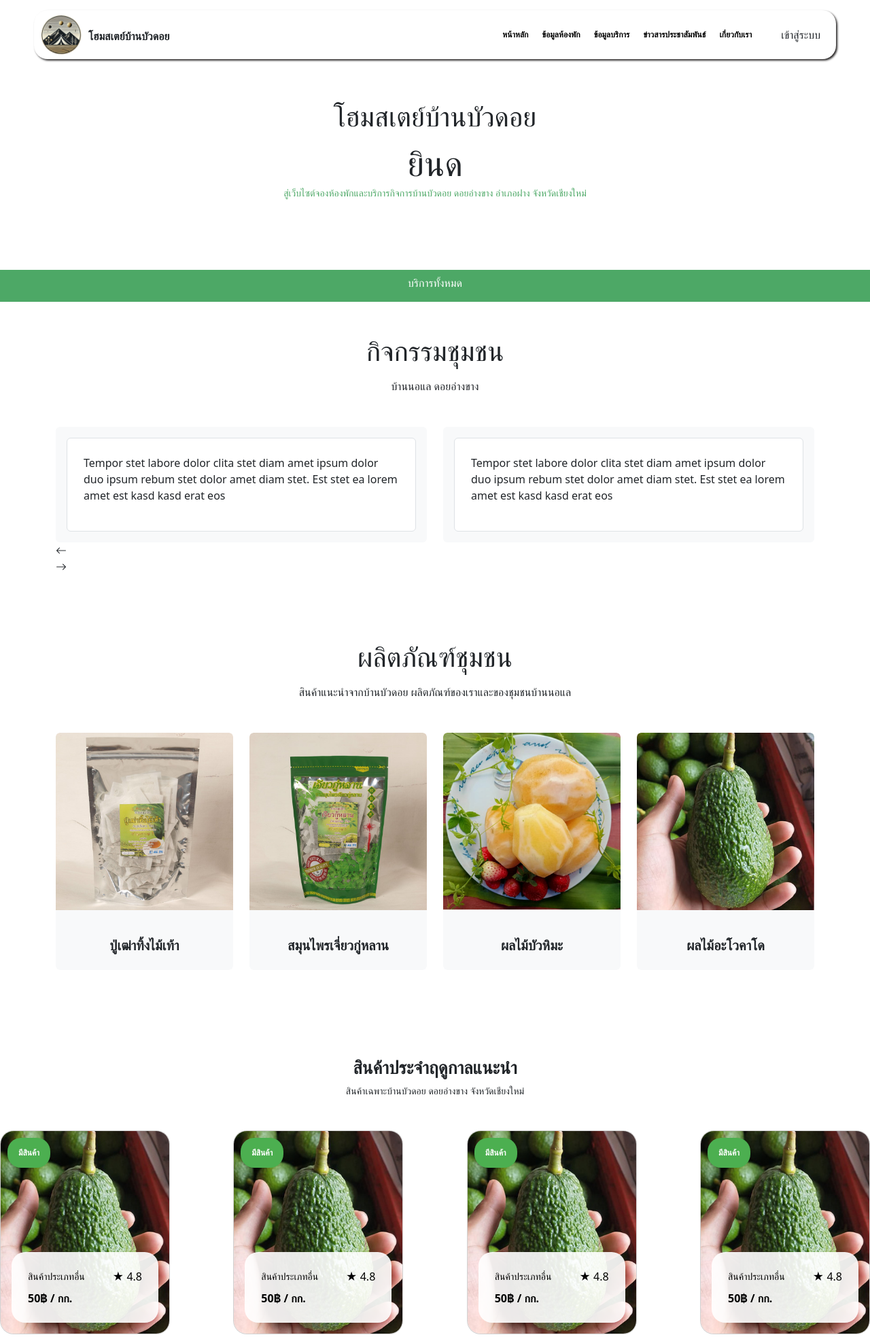
After one commit to Khanchit202/git-baanbuadoi-project, a PHP site: page /premaket.php in a window 1280 px wide. The commit adds this page. Shown: the top 1967 px of the page at 68% size. Run offline with PHP 8.4, Linux system fonts and the light colour scheme; some libraries are stand-ins or nearby versions.

Commit message:
เพิ่มไฟท์ส่วน front End ทุกเมนู

```diff
--- a/index.php
+++ b/index.php
@@ -278,7 +278,8 @@
         </div>
         <!-- Team End -->
 
-    </div>
+
+
         <!-- Testimonial Start -->
         <div class="container-xxl py-5">
             <div class="container">
@@ -308,6 +309,7 @@
                 </div>
             </div>
         </div>
+    </div>
         <!-- Testimonial End -->
 
         <nav>
--- /dev/null
+++ b/premaket.php
@@ -0,0 +1,232 @@
+<!DOCTYPE html>
+<html lang="en">
+<head>
+    <meta charset="UTF-8">
+    <meta name="viewport" content="width=device-width, initial-scale=1.0">
+    <title>Document</title>
+    <link href="https://cdn.jsdelivr.net/npm/bootstrap@5.0.2/dist/css/bootstrap.min.css" rel="stylesheet" integrity="sha384-EVSTQN3/azprG1Anm3QDgpJLIm9Nao0Yz1ztcQTwFspd3yD65VohhpuuCOmLASjC" crossorigin="anonymous">
+    <link rel="stylesheet" href="tabbar_view/nav_bar.css">
+    <link rel="stylesheet" href="style1.css">
+    <link rel="stylesheet" href="button.css">
+    <link rel="stylesheet" href="card.css">
+
+    <!-- Favicon -->
+    <link href="img/favicon.ico" rel="icon">
+    <link rel="icon" type="image/x-icon" href="img/bua/logo.png" style="border-radius: 5px;">
+
+    <!-- Icon Font Stylesheet -->
+    <link href="https://cdnjs.cloudflare.com/ajax/libs/font-awesome/5.10.0/css/all.min.css" rel="stylesheet">
+    <link href="https://cdn.jsdelivr.net/npm/bootstrap-icons@1.4.1/font/bootstrap-icons.css" rel="stylesheet">
+
+    <!-- Libraries Stylesheet -->
+    <link href="lib/animate/animate.min.css" rel="stylesheet">
+    <link href="lib/owlcarousel/assets/owl.carousel.min.css" rel="stylesheet">
+
+    <!-- Customized Bootstrap Stylesheet -->
+    <link href="css/bootstrap.min.css" rel="stylesheet">
+
+    <script type="text/javascript" src="indexs.js"></script>
+    <link href="https://cdnjs.cloudflare.com/ajax/libs/bootstrap-datepicker/1.9.0/css/bootstrap-datepicker.min.css" rel="stylesheet">
+</head>
+<body>
+    <div class="container-xxl bg-white p-0">
+        <nav>
+            <?php include("tabbar_view/tab_bar.php"); ?>
+        </nav>
+
+        <div class="pre_image" style="height: 400px">
+                <?php include("headbar.php"); ?>
+        </div>
+
+
+        <div class="ddd" style="text-align: center;padding:10px;background-color: #4DA866;color: white;">
+            <h1 style="font-size: 16px;">บริการทั้งหมด</h1>
+        </div>
+
+        <div class="container-xxl py-5">
+            <div class="container">
+                <div class="text-center mx-auto mb-5 wow fadeInUp" data-wow-delay="0.1s" style="max-width: 600px;">
+                    <h1 class="mb-3">กิจกรรมชุมชน</h1>
+                    <p >บ้านนอแล ดอยอ่างขาง</p>
+                </div>
+                <div class="owl-carousel testimonial-carousel wow fadeInUp" data-wow-delay="0.1s">
+                    <div class="testimonial-item bg-light rounded p-3">
+                        <div class="bg-white border rounded p-4">
+                            <p>Tempor stet labore dolor clita stet diam amet ipsum dolor duo ipsum rebum stet dolor amet diam stet. Est stet ea lorem amet est kasd kasd erat eos</p>
+
+                        </div>
+                    </div>
+                    <div class="testimonial-item bg-light rounded p-3">
+                        <div class="bg-white border rounded p-4">
+                            <p>Tempor stet labore dolor clita stet diam amet ipsum dolor duo ipsum rebum stet dolor amet diam stet. Est stet ea lorem amet est kasd kasd erat eos</p>
+
+                        </div>
+                    </div>
+                    <div class="testimonial-item bg-light rounded p-3">
+                        <div class="bg-white border rounded p-4">
+                            <p>Tempor stet labore dolor clita stet diam amet ipsum dolor duo ipsum rebum stet dolor amet diam stet. Est stet ea lorem amet est kasd kasd erat eos</p>
+
+                        </div>
+                    </div>
+                </div>
+            </div>
+        </div>
+
+        <!-- Team Start -->
+        <div class="container-xxl py-5">
+            <div class="container">
+                <div class="text-center mx-auto mb-5 wow fadeInUp" data-wow-delay="0.1s" style="max-width: 600px;">
+                    <h1 class="mb-3">ผลิตภัณฑ์ชุมชน</h1>
+                    <p >สินค้าแนะนำจากบ้านบัวดอย ผลิตภัณฑ์ของเราและของชุมชนบ้านนอแล </p>
+                </div>
+                <div class="row g-4">
+                    <div class="col-lg-3 col-md-6 wow fadeInUp" data-wow-delay="0.1s">
+                        <div class="property-item rounded overflow-hidden">
+                        <div class="team-item rounded overflow-hidden bg-light">
+                            <div class="position-relative">
+                                <a href=""><img class="img-fluid" src="img/bua/po1.jpg" alt="" ></a>
+                                <div class="position-absolute start-50 top-100 translate-middle d-flex align-items-center">
+                                    <!-- <a class="btn btn-square mx-1" href=""><i class="fab fa-facebook-f"></i></a>
+                                    <a class="btn btn-square mx-1" href=""><i class="fab fa-twitter"></i></a>
+                                    <a class="btn btn-square mx-1" href=""><i class="fab fa-instagram"></i></a> -->
+                                </div>
+                            </div>
+                            <div class="text-center p-4 mt-3">
+                                <h5 class="fw-bold mb-0">ปู่เฒ่าทิ้งไม้เท้า</h5>
+                                <small></small>
+                            </div>
+                        </div>
+                        </div>
+                    </div>
+                    <div class="col-lg-3 col-md-6 wow fadeInUp" data-wow-delay="0.3s" >
+                        <div class="property-item rounded overflow-hidden">
+                        <div class="team-item rounded overflow-hidden bg-light">
+                            <div class="position-relative">
+                                <a href=""><img class="img-fluid" src="img/bua/po2.jpg" alt=""></a>
+                                <div class="position-absolute start-50 top-100 translate-middle d-flex align-items-center">
+                                </div>
+                            </div>
+                            <div class="text-center p-4 mt-3">
+                                <h5 class="fw-bold mb-0">สมุนไพรเจี่ยวกู่หลาน</h5>
+                                <small></small>
+                            </div>
+                        </div>
+                        </div>
+                    </div>
+                    <div class="col-lg-3 col-md-6 wow fadeInUp" data-wow-delay="0.5s">
+                        <div class="property-item rounded overflow-hidden">
+                        <div class="team-item rounded overflow-hidden bg-light">
+                            <div class="position-relative">
+                                <a href=""><img class="img-fluid" src="img/bua/po3.jpg" alt=""></a>
+                                <div class="position-absolute start-50 top-100 translate-middle d-flex align-items-center">
+                                </div>
+                            </div>
+                            <div class="text-center p-4 mt-3">
+                                <h5 class="fw-bold mb-0">ผลไม้บัวหิมะ</h5>
+                                <small></small>
+                            </div>
+                        </div>
+
+                    </div>
+                    </div>
+                    <div class="col-lg-3 col-md-6 wow fadeInUp" data-wow-delay="0.7s">
+                        <div class="property-item rounded overflow-hidden">
+                        <div class="team-item rounded overflow-hidden bg-light">
+                            <div class="position-relative">
+                                <a href=""><img class="img-fluid" src="img/bua/po4.jpg" alt=""></a>
+                                <div class="position-absolute start-50 top-100 translate-middle d-flex align-items-center">
+                                </div>
+                            </div>
+                            <div class="text-center p-4 mt-3">
+                                <h5 class="fw-bold mb-0">ผลไม้อะโวคาโด</h5>
+                                <small></small>
+                            </div>
+                        </div>
+                    </div>
+                    </div>
+
+                </div>
+            </div>
+        </div>
+        <!-- Team End -->
+
+        <div class="text-start mx-auto mb-5 wow slideInLeft" data-wow-delay="0.1s">
+            <div id="title">
+                <h1>สินค้าประจำฤดูกาลแนะนำ</h1>
+                <p>สินค้าเฉพาะบ้านบัวดอย ดอยอ่างขาง จังหวัดเชียงใหม่</p>
+            </div>
+        </div>
+
+        <div class="produc_pre" style="display: flex; flex-wrap: wrap; justify-content: space-between; gap: 20px;">
+            <!-- การ์ดสำหรับสินค้าประเภทอื่น -->
+            <?php
+            for ($i = 1; $i <= 4; $i++) {
+                echo "<div class='wow fadeInUp' data-wow-delay='0.5s'>"
+                ?>
+                    <div class="card position-relative text-white card-hover mb-5" style="width: 250px; height: 300px; overflow: hidden; position: relative; border-radius: 20px; margin-bottom: 20px;">
+                        <img src="img/bua/po4.jpg" class="card-img" alt="Product Image" style="height: 100%; object-fit: cover;">
+                        <span class="badge position-absolute custom-badge p-3" style="top: 10px; left: 10px; background-color: #4caf50; color: white; border-radius: 20px; padding: 10px;">มีสินค้า</span>
+                        <div class="card-img-overlay d-flex flex-column justify-content-end" style="color: #000;">
+                            <div class="overlay-content p-4" style="background: rgba(255, 255, 255, 0.9); border-radius: 20px; transition: transform 0.3s;">
+                                <div class="d-flex justify-content-between align-items-center mb-2">
+                                    <h5 class="card-title m-0" style="font-size: 14px;">สินค้าประเภทอื่น</h5>
+                                    <p class="m-0">★ 4.8</p>
+                                </div>
+                                <div class="d-flex justify-content-between align-items-center" style="font-size: 12px;">
+                                    <p class="card-text text-right font-weight-bold" style="font-size: 16px; font-weight: bold;">50฿ / กก.</p>
+                                </div>
+                            </div>
+                        </div>
+                        <a href="product_page.php" class="book-button" style="display: none; position: absolute; top: 230px; left: 10%; width: 80%; height: 50px; background-color: #4caf50; color: white; border: none; border-radius: 5px; font-size: 10px; font-weight: bold; text-align: center; line-height: 50px; text-decoration: none;">ดูรายละเอียด</a>
+                    </div>
+                </div>
+            <?php } ?>
+        </div>
+
+        <script>
+            // JavaScript to show/hide the button on hover and move overlay-content
+            const cards = document.querySelectorAll('.card-hover');
+
+            cards.forEach(card => {
+                card.addEventListener('mouseenter', () => {
+                    const overlayContent = card.querySelector('.overlay-content');
+                    overlayContent.style.transform = 'translateY(-40px)'; // เลื่อนขึ้น
+                    const bookButton = card.querySelector('.book-button');
+                    setTimeout(() => {
+                        bookButton.style.display = 'block';
+                    }, 50); // หน่วงเวลา 0.3 วินาที
+                });
+
+                card.addEventListener('mouseleave', () => {
+                    const overlayContent = card.querySelector('.overlay-content');
+                    overlayContent.style.transform = 'translateY(0)'; // คืนสภาพเดิม
+                    const bookButton = card.querySelector('.book-button');
+                    bookButton.style.display = 'none'; // ซ่อนปุ่ม
+                });
+            });
+        </script>
+
+
+
+    </div>
+    <nav>
+        <?php include("footer.php"); ?>
+    </nav>
+    <!-- Include Bootstrap JS and dependencies -->
+    <script src="https://code.jquery.com/jquery-3.5.1.slim.min.js"></script>
+    <script src="https://cdn.jsdelivr.net/npm/@popperjs/core@2.10.2/dist/umd/popper.min.js"></script>
+    <script src="https://maxcdn.bootstrapcdn.com/bootstrap/4.5.2/js/bootstrap.min.js"></script>
+    <!-- JavaScript Libraries -->
+    <script src="https://code.jquery.com/jquery-3.4.1.min.js"></script>
+    <script src="https://cdn.jsdelivr.net/npm/bootstrap@5.0.0/dist/js/bootstrap.bundle.min.js"></script>
+    <script src="lib/wow/wow.min.js"></script>
+    <script src="lib/easing/easing.min.js"></script>
+    <script src="lib/waypoints/waypoints.min.js"></script>
+    <script src="lib/owlcarousel/owl.carousel.min.js"></script>
+
+    <!-- Template Javascript -->
+    <script src="js/main.js"></script>
+
+
+</body>
+</html>
--- a/tabbar_view/tab_bar.php
+++ b/tabbar_view/tab_bar.php
@@ -10,9 +10,9 @@
                         echo "<a href='./index.php'>หน้าหลัก</a>";
                         ?>
                     </li>
-                    <li><a href="">ข้อมูลห้องพัก</a></li>
-                    <li><a href="">ข้อมูลบริการ</a></li>
-                    <li><a href="">ข่าวสารประชาสัมพันธ์</a></li>
+                    <li><a href="room_product.php">ข้อมูลห้องพัก</a></li>
+                    <li><a href="service_product.php">ข้อมูลบริการ</a></li>
+                    <li><a href="premaket.php">ข่าวสารประชาสัมพันธ์</a></li>
                     <li>
                         <?php
                         echo "<a href='./contect.php'>เกี่ยวกับเรา</a>";
```
Also changed, not shown: room_product.php (added, +127 -0 lines), service_product.php (added, +126 -0 lines), img/bua/service1.png (added).
